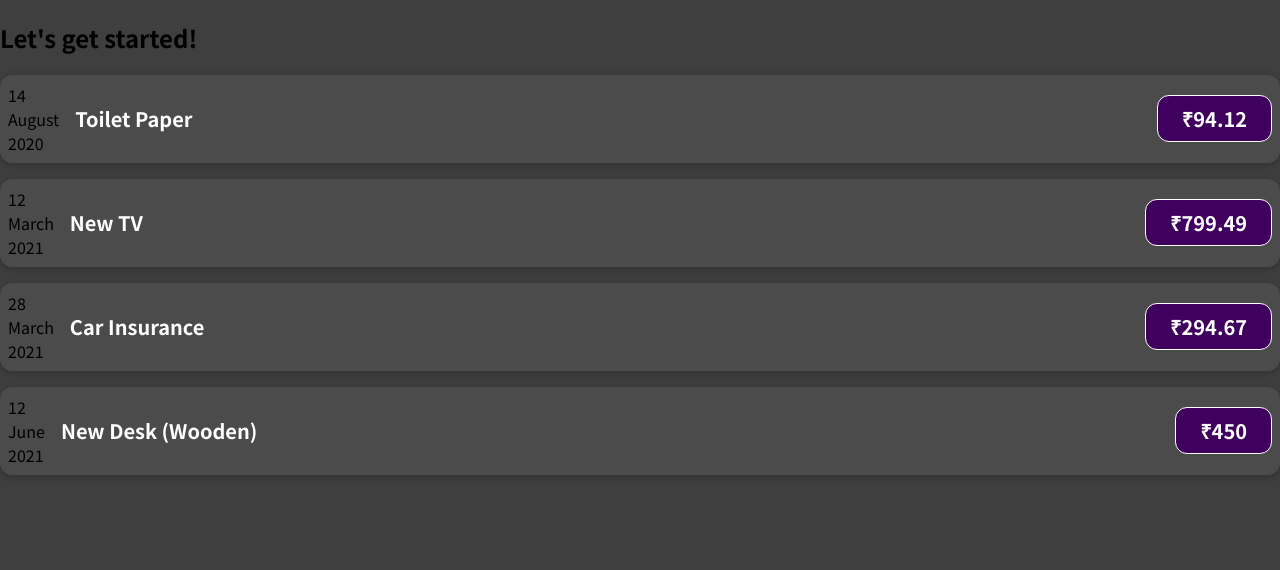
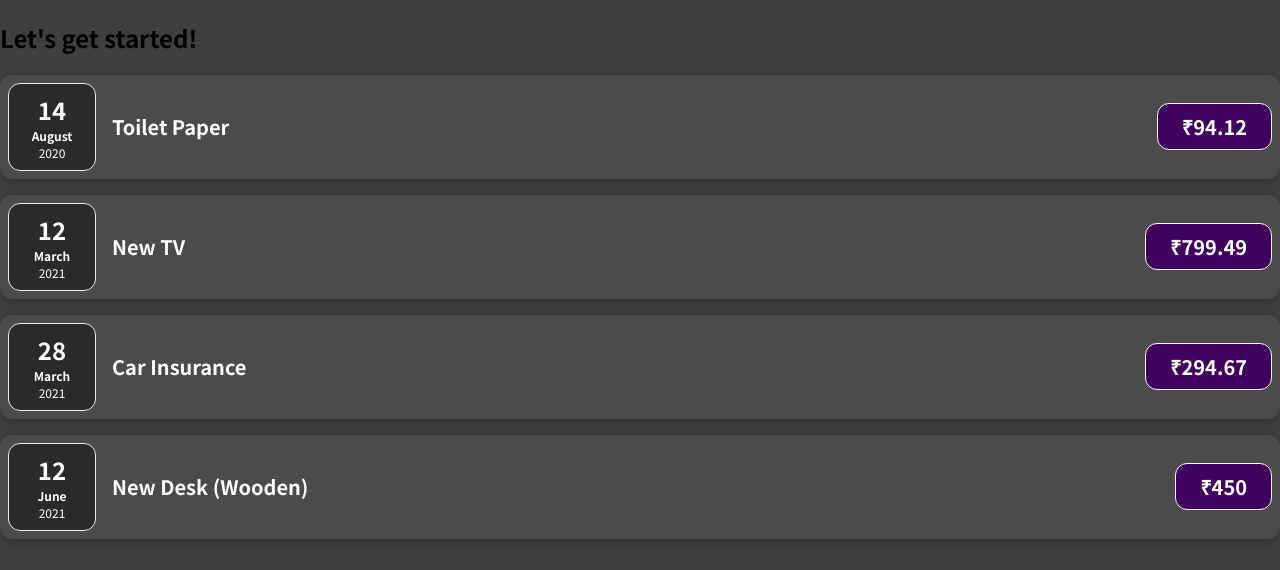
Before and after one commit to RRSR/react-complete-guide, a React (Create React App) app: page / in a window 1280 px wide. Shown: the top 570 px of the page. Built offline with nearby package versions, Linux system fonts and the light colour scheme.

Commit message:
Made ExpenseDate as a separate component along with css.
Signed-off-by: Raj Rajeshwar Singh <rrsr1312@gmail.com>

```diff
--- /dev/null
+++ b/src/components/ExpenseDate.css
@@ -0,0 +1,26 @@
+.expense-date {
+    display: flex;
+    flex-direction: column;
+    width: 5.5rem;
+    height: 5.5rem;
+    border: 1px solid #ececec;
+    background-color: #2a2a2a;
+    color: white;
+    border-radius: 12px;
+    align-items: center;
+    justify-content: center;
+}
+
+.expense-date__month {
+    font-size: 0.75rem;
+    font-weight: bold;
+}
+
+.expense-date__year {
+    font-size: 0.75rem;
+}
+
+.expense-date__day {
+    font-size: 1.5rem;
+    font-weight: bold;
+}
--- /dev/null
+++ b/src/components/ExpenseDate.jsx
@@ -0,0 +1,18 @@
+import './ExpenseDate.css';
+
+function ExpenseDate(props) {
+
+    const day = props.date.toLocaleString("en-US", {day: '2-digit'});
+    const month = props.date.toLocaleString("en-US", {month: 'long'});
+    const year = props.date.getFullYear();
+
+    return (
+        <div className="expense-date">
+            <div className="expense-date__day">{day}</div>
+            <div className="expense-date__month">{month}</div>
+            <div className="expense-date__year">{year}</div>
+        </div>
+    );
+}
+
+export default ExpenseDate;
--- a/src/components/ExpenseItem.jsx
+++ b/src/components/ExpenseItem.jsx
@@ -1,16 +1,10 @@
-import './ExpenseItem.css'
+import './ExpenseItem.css';
+import ExpenseDate from './ExpenseDate';
 
 function ExpenseItem(props) {
-    const day = props.date.toLocaleString("en-US", {day: '2-digit'});
-    const month = props.date.toLocaleString("en-US", {month: 'long'});
-    const year = props.date.getFullYear();
     return (
         <div className="expense-item">
-            <div>
-                <div>{day}</div>
-                <div>{month}</div>
-                <div>{year}</div>
-            </div>
+            <ExpenseDate date={props.date}/>
             <div className="expense-item__description">
                 <h2>{props.title}</h2>
                 <div className="expense-item__price">₹{props.amount}</div>
```
